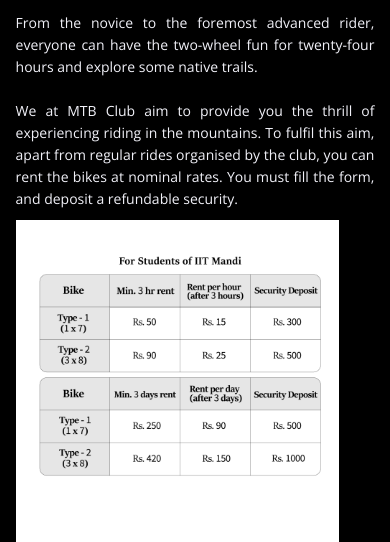
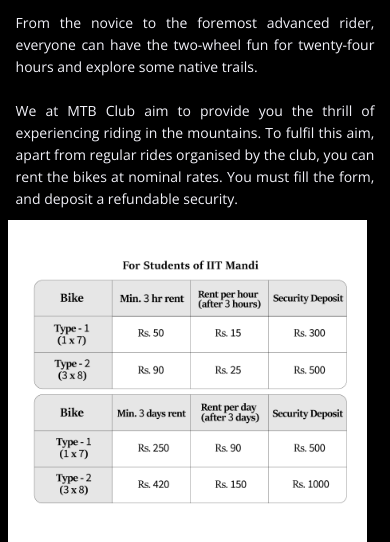
Before and after one commit to atul446/mtb-iitmandi.ac.in, a plain HTML site: page renting.html in a window 390 px wide. Shown: the part 302-844 px from the top of the page. Drawn offline with nearby package versions, Linux system fonts and the light colour scheme.

Commit message:
Made required changes

```diff
--- a/css/styles.css
+++ b/css/styles.css
@@ -2486,7 +2486,7 @@ div.desc {
   text-align: center;
 }
 .card-overlay {
-    background: rgba(0, 0, 0, 0.6) !important;
+    background: rgba(0, 0, 0, 0) !important;
 }
 .ridebox-2{
     margin:auto;
@@ -2531,3 +2531,41 @@ a.button1:hover{
 	    margin:0.4em auto;
 	 }
 }
+
+.rent-img{
+	margin:10px 10px;
+	width: 30vw;
+	height: 30vw;
+}
+
+@media only screen and (max-width: 1000px) {
+	.rent-img{
+		margin:10px 15vw;
+		width: 40vw;
+		height: 40vw;
+	}
+}
+
+@media only screen and (max-width: 770px) {
+	.rent-img{
+		margin:10px 5vw;
+		width: 60vw;
+		height: 60vw;
+	}
+}
+
+@media only screen and (max-width: 500px) {
+	.rent-img{
+		margin:10px 5vw;
+		width: 80vw;
+		height: 80vw;
+	}
+}
+
+@media only screen and (max-width: 400px) {
+	.rent-img{
+		margin:10px -2vw;
+		width: 92vw;
+		height: 92vw;
+	}
+}
--- a/renting.html
+++ b/renting.html
@@ -92,8 +92,8 @@
                                         <div class="showmore" style="padding : 4%;">
                                             From the novice to the foremost advanced rider, everyone can have the two-wheel fun for twenty-four hours and explore some native trails.<br><br>
                                             We at MTB Club aim to provide you the thrill of experiencing riding in the mountains. To fulfil this aim, apart from regular rides organised by the club, you can rent the bikes at nominal rates. You must fill the form, and deposit a refundable security.<br>
-                                            <img src="images/mtb/rent1.png" style="width:90%; height:auto; margin-top:10px;">
-                                            <img src="images/mtb/rent2.png" style="width:90%; height:auto; margin-top:10px;">
+                                            <img class="rent-img" src="images/mtb/rent1.png">
+                                            <img class="rent-img" src="images/mtb/rent2.png">
                                             <br><br>
                                             Please read given guidelines and rules carefully before taking bike on rent
                                             <br><br>
@@ -122,7 +122,7 @@
                                                         <li><b>Payment : </b><br><br><b>Securty Money : </b>At the time of acceptance of the bike, a security money has to be deposited to the official account. The rent will be deducted from this amount and the rest will be refunded after the ride. <br><br>In case the renter finds out that there has been damage to the bike, a corresponding amount will be deducted from the security deposit to cover the damages (in addition to the rent).
                                                             In case the rental amount (and damages repair if any) is more than the security deposit, the borrower has to pay the remaining amount to the account.
                                                             The details of the account are as follows : <br><br><b>UPI Id : </b><span style="color:blue !important;">thakurlovi@okaxis</span><br><br>
-                                                            <img src="images/mtb/payment.png" style="width:90%;max-width:350px; height:auto; margin-top:10px;"><br><br>
+                                                            <img src="images/mtb/payment.png" style="width:90%;max-width:350px; height:10%; margin-top:10px;"><br><br>
                                                         </li>
                                                         <li><b>Return: </b>The bike needs to be handed over to the lender only and not any third party or to be left stranded at a place. The borrower will be responsible for the bike till it is handed back to the lender. The lender will have a careful look at the condition of the bike to look for damages. The borrower is expected to honestly tell of any damage/issues in the bike to ensure a smooth and safe ride for others. </li>
                                                     </ol>
```
Also changed, not shown: team.html (+1 -1 lines).
